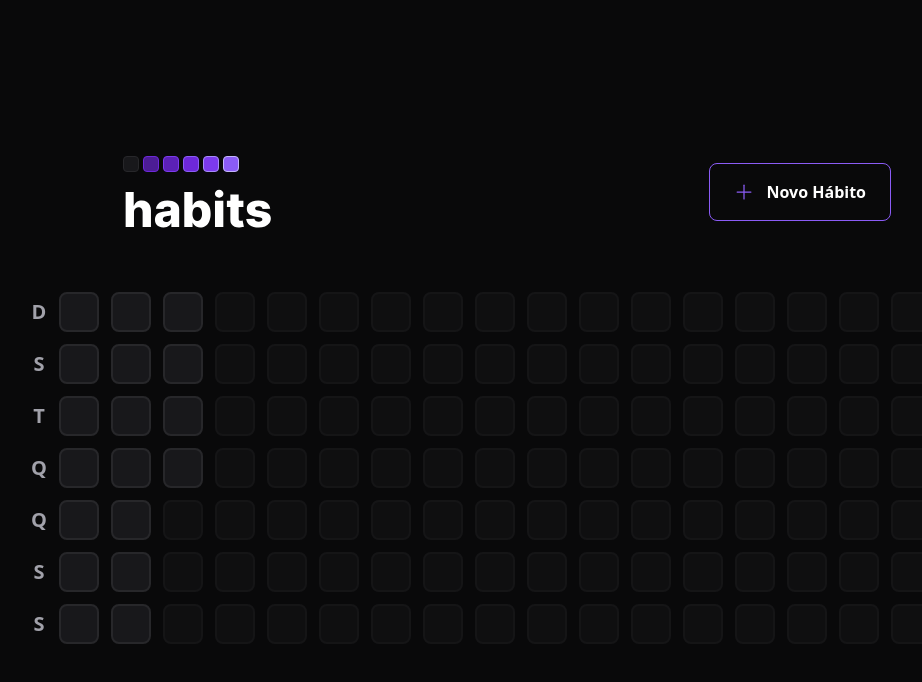
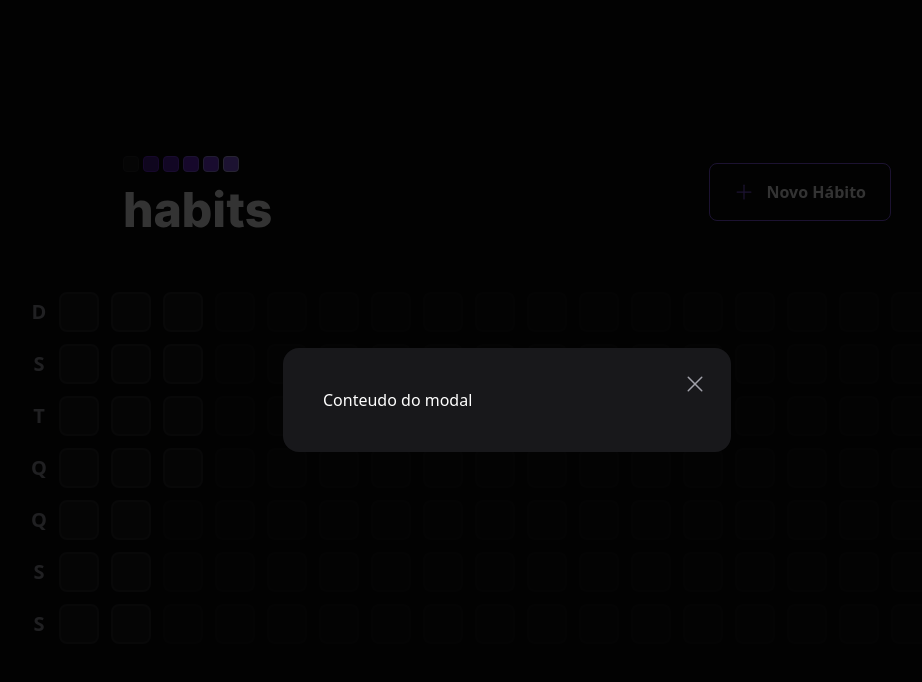
Before and after one commit to kelvinteixeira/NLW-setup-web, a React (Vite) app: page / in a window 1280 px wide. Both pictures are taken after a click on the button "Novo Hábito". Shown: the top 682 px of the page, without its empty margins (133-1055 px from the left). Built offline with nearby package versions, Linux system fonts and the light colour scheme.

Commit message:
feat(Dialog): Criado e posicionado o  Dialog importado da radix

```diff
--- a/package.json
+++ b/package.json
@@ -9,6 +9,7 @@
     "preview": "vite preview"
   },
   "dependencies": {
+    "@radix-ui/react-dialog": "^1.0.2",
     "autoprefixer": "^10.4.13",
     "dayjs": "^1.11.7",
     "phosphor-react": "^1.4.1",
--- a/src/component/Header.tsx
+++ b/src/component/Header.tsx
@@ -1,18 +1,33 @@
 import logoImage from '../assets/logo.svg'
-import { Plus } from 'phosphor-react'
+import { Plus, X } from 'phosphor-react'
+import * as Dialog from '@radix-ui/react-dialog';
+
 
 export function Header() {
   return (
     <div className='w-full max-w-3xl mx-auto flex items-center justify-between'>
       <img src={logoImage} alt="Habits" />
 
-    <button
+      <Dialog.Root>
+        <Dialog.Trigger
           type='button'
           className='border border-violet-500 font-semibold rounded-lg px-6 py-4 flex items-center gap-3 hover:border-violet-300'
         >
           <Plus size={20} className="text-violet-500" />
           Novo Hábito
-    </button>
+        </Dialog.Trigger>
+
+        <Dialog.Portal>
+          <Dialog.Overlay className='w-screen h-screen bg-black/80 fixed inset-0' />
+          <Dialog.Content className='absolute p-10 bg-zinc-900 rounded-2xl w-full max-w-md top-1/2 left-1/2 -translate-x-1/2 -translate-y-1/2'>
+            <Dialog.Close className='absolute right-6 top-6 text-zinc-400 hover:text-zinc-200'>
+              <X size={24} aria-label="Fechar"/>
+            </Dialog.Close>
+            Conteudo do modal
+          </Dialog.Content>
+        </Dialog.Portal>
+      </Dialog.Root>
+
     </div>
   )
 }
```
Also changed, not shown: 1 other file (tests, documents, lock files or other folders). Lines whose indentation alone changed are shown as unchanged.
